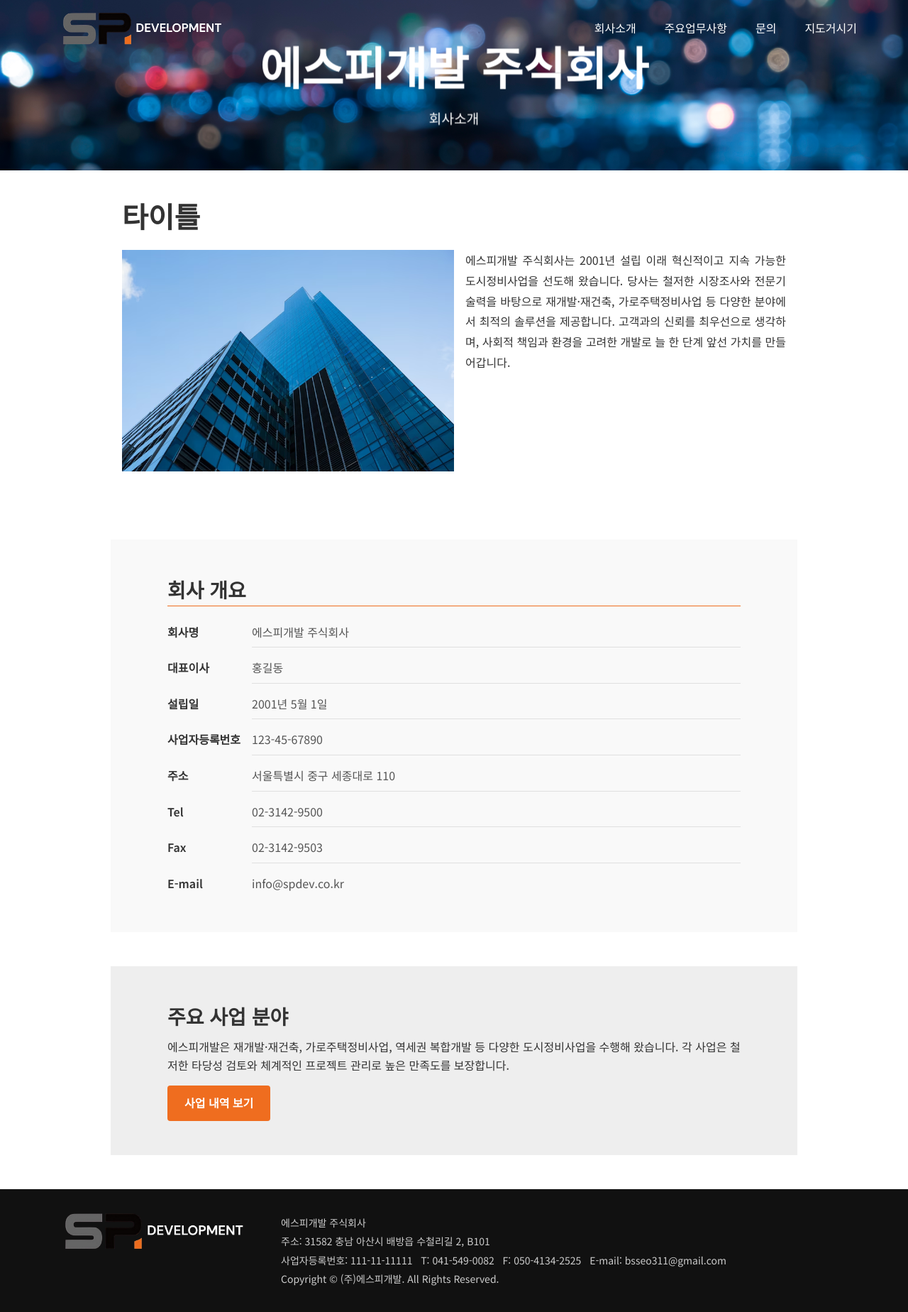
After one commit to jseo07/MapInfoProject, a Django app: page /about in a window 1280 px wide. The commit adds this page. Shown: the whole page at 71% size. Run offline with Django 5.2, Linux system fonts and the light colour scheme.

Commit message:
added about and business page

```diff
--- a/mapinfoproject/templates/partials/navbar.html
+++ b/mapinfoproject/templates/partials/navbar.html
@@ -16,8 +16,8 @@
 
     <nav id="navbar-menu" class="navbar-menu">
       <ul>
-        <li><a href="/">회사소개</a></li>
-        <li><a href="/what-we-do/">주요업무사항</a></li>
+        <li><a href="{% url 'webapp_about' %}">회사소개</a></li>
+        <li><a href="{% url 'webapp_business' %}">주요업무사항</a></li>
         <li><a href="{% url 'webapp_contact' %}">문의</a></li>
         <li><a href="{% url 'mapapp:map_index' %}">지도거시기</a></li>
       </ul>
--- /dev/null
+++ b/mapinfoproject/webapp/static/webapp/css/about.css
@@ -0,0 +1,156 @@
+
+.about-container{
+    max-width: 1000px;
+    margin: 0 auto;        /* centers it horizontally */
+  padding: 0 1rem;       /* optional small side padding */
+  box-sizing: border-box;
+
+}
+.about-container section {
+  width: 100%;
+}
+
+/* (Optional) Add vertical spacing between sections */
+.about-container section + section {
+  margin-top: 3rem;
+}
+
+.hero {
+  background: url('../images/background.jpg') no-repeat center center;
+  background-size: cover;
+  height: 40vh;
+  position: relative;
+scroll-snap-align: start;            /* snap its top to the viewport top */
+
+  /* Pull up under the navbar */
+  margin-top: calc(-1 * var(--navbar-height));
+  /* Compensate so the section still fills screen */
+  padding-top: var(--navbar-height);
+
+}
+
+.hero-content {
+  position: absolute;
+  top: 60%;
+  left: 50%;
+  transform: translate(-50%, -50%);
+  text-align: center;
+  color: white;
+}
+.hero-content h1{
+  font-size: 4rem;
+  white-space: nowrap;
+}
+.subtitle {
+  margin-top: 0.5rem;
+  font-size: 1.2rem;
+}
+
+/* === Company Intro === */
+.company-intro {
+  padding: 2rem 1rem;
+}
+.company-intro h1 {
+  font-size: 2.5rem;
+  margin-bottom: 1rem;
+  font-weight: 700;
+}
+.intro-wrapper {
+  overflow: hidden; /* contain floated image */
+}
+.intro-image {
+  float: left;
+  width: 50%;
+  margin: 0 1rem 1rem 0;
+  object-fit: cover;
+}
+.company-intro p {
+  line-height: 1.8;
+  text-align: justify;
+}
+
+/* === Company Overview === */
+.company-overview {
+  padding: 3rem 5rem;
+  background: #f9f9f9;
+}
+.company-overview h2 {
+  font-size: 1.75rem;
+  margin-bottom: 1rem;
+  font-weight: 600;
+  border-bottom: 1px solid var(--primary-color);
+}
+.overview-list {
+  display: grid;
+  grid-template-columns: max-content 1fr;
+  row-gap: 0.5rem;
+  column-gap: 1rem;
+}
+.overview-list dt {
+  font-weight: 600;
+  color: #333;
+  padding: 0.5rem 0;
+}
+.overview-list dd {
+  margin: 0;
+  color: #555;
+  border-bottom: 1px solid #e0e0e0;
+  padding: 0.5rem 0;   /* vertical breathing room */
+}
+
+/* === Business Overview === */
+.business-overview {
+  padding: 3rem 5rem;
+  margin-bottom: 3rem;
+  background-color: #eeeeee;
+}
+.business-overview h2 {
+  font-size: 1.75rem;
+  margin-bottom: 0.5rem;
+  font-weight: 600;
+}
+.business-overview p {
+  margin-bottom: 1rem;
+  line-height: 1.6;
+}
+.overview-list dd:last-of-type {
+  border-bottom: none;
+}
+/* Button */
+.btn-primary {
+  display: inline-block;
+  background: var(--primary-color);
+  color: var(--secondary-color);
+  padding: 0.75rem 1.5rem;
+  border-radius: 4px;
+  text-decoration: none;
+  font-weight: 600;
+  transition: background 0.2s ease;
+}
+.btn-primary:hover {
+  background: var(--accent-color);
+}
+
+
+/* Responsive: stack image above text on small */
+@media (max-width: 768px) {
+  .intro-image {
+    float: none;
+    width: 100%;
+    margin: 0 0 1rem 0;
+  }
+
+  .company-overview {
+    padding: 2rem 1.5rem;
+    background: #f9f9f9;
+}
+
+    .hero-content h1{
+    font-size: 2.5rem;
+    white-space: nowrap;
+    }
+
+    .business-overview {
+  padding: 2rem 1.5rem;
+}
+}
--- /dev/null
+++ b/mapinfoproject/webapp/static/webapp/css/about_cascade.css
@@ -0,0 +1,48 @@
+@keyframes fadeIn {
+  from { opacity: 0; }
+  to   { opacity: 1; }
+}
+@keyframes fadeInUp {
+  from {
+    opacity: 0;
+    transform: translateY(20px);
+  }
+  to {
+    opacity: 1;
+    transform: translateY(0);
+  }
+}
+
+/* === 2) Initial hidden state === */
+.section.hero .hero-content,
+.section.hero .subtitle {
+  opacity: 0;
+  /* don’t touch “transform” here – we need the translate(-50%, -50%) centering */
+}
+
+/* Everything else still slides up */
+.company-intro,
+.company-overview,
+.business-overview {
+  opacity: 0;
+  transform: translateY(20px);
+}
+
+/* Hero fade only */
+.section.hero .hero-content {
+  animation: fadeIn 0.6s ease-out forwards 0.2s;
+}
+.section.hero .subtitle {
+  animation: fadeIn 0.6s ease-out forwards 0.4s;
+}
+
+/* Slide-up for the other sections */
+.company-intro {
+  animation: fadeInUp 0.6s ease-out forwards 0.6s;
+}
+.company-overview {
+  animation: fadeInUp 0.6s ease-out forwards 0.8s;
+}
+.business-overview {
+  animation: fadeInUp 0.6s ease-out forwards 1s;
+}
--- a/mapinfoproject/webapp/static/webapp/css/index.css
+++ b/mapinfoproject/webapp/static/webapp/css/index.css
@@ -68,6 +68,7 @@ scroll-snap-align: start;            /* snap its top to the viewport top */
 }
 .hero-content h1{
   font-size: 4rem;
+  white-space: nowrap;
 }
 .subtitle {
   margin-top: 0.5rem;
@@ -112,4 +113,9 @@ scroll-snap-align: start;            /* snap its top to the viewport top */
     padding: 1rem 2rem;
     white-space: nowrap;
   }
+
+  .hero-content h1{
+    font-size: 2.5rem;
+    white-space: nowrap;
+    }
 }
--- /dev/null
+++ b/mapinfoproject/webapp/templates/webapp/about.html
@@ -0,0 +1,71 @@
+{% extends "base.html" %}
+{% load static %}
+
+{% block title %}SP-에스피개발: 회사정보{% endblock %}
+
+{% block extra_css %}
+<link rel="stylesheet" href="{% static 'webapp/css/about.css' %}">
+<link rel="stylesheet" href="{% static 'webapp/css/about_cascade.css' %}">
+{% endblock %}
+
+{% block content %}
+
+<section class="section hero">
+    <div class="hero-content">
+      <h1>에스피개발 주식회사</h1>
+      <p class="subtitle">회사소개</p>
+    </div>
+  </section>
+<div class="about-container">
+
+<section class="company-intro">
+  <h1>타이틀</h1>
+  <div class="intro-wrapper">
+    <img
+      src="{% static 'webapp/images/company.avif' %}"
+      alt="회사 전경"
+      class="intro-image"
+    >
+    <p>
+      에스피개발 주식회사는 2001년 설립 이래 혁신적이고 지속 가능한 도시정비사업을
+      선도해 왔습니다. 당사는 철저한 시장조사와 전문기술력을 바탕으로 재개발·재건축,
+      가로주택정비사업 등 다양한 분야에서 최적의 솔루션을 제공합니다.
+      고객과의 신뢰를 최우선으로 생각하며, 사회적 책임과 환경을 고려한 개발로
+      늘 한 단계 앞선 가치를 만들어갑니다.
+    </p>
+  </div>
+</section>
+
+<!-- ▶ 회사 개요 -->
+<section class="company-overview">
+  <h2>회사 개요</h2>
+  <dl class="overview-list">
+    <dt>회사명</dt>            <dd>에스피개발 주식회사</dd>
+    <dt>대표이사</dt>          <dd>홍길동</dd>
+    <dt>설립일</dt>            <dd>2001년 5월 1일</dd>
+    <dt>사업자등록번호</dt>    <dd>123-45-67890</dd>
+    <dt>주소</dt>              <dd>서울특별시 중구 세종대로 110</dd>
+    <dt>Tel</dt>               <dd>02-3142-9500</dd>
+    <dt>Fax</dt>               <dd>02-3142-9503</dd>
+    <dt>E-mail</dt>            <dd>info@spdev.co.kr</dd>
+  </dl>
+</section>
+
+<!-- ▶ 주요 사업 안내 -->
+<section class="business-overview">
+  <h2>주요 사업 분야</h2>
+  <p>
+    에스피개발은 재개발·재건축, 가로주택정비사업, 역세권 복합개발 등
+    다양한 도시정비사업을 수행해 왔습니다. 각 사업은 철저한 타당성 검토와
+    체계적인 프로젝트 관리로 높은 만족도를 보장합니다.
+  </p>
+  <a href="{% url 'webapp_business' %}" class="btn btn-primary">
+    사업 내역 보기
+  </a>
+</section>
+</div>
+
+{% endblock %}
+
+{% block extra_js %}
+{% endblock %}
--- a/mapinfoproject/webapp/urls.py
+++ b/mapinfoproject/webapp/urls.py
@@ -5,5 +5,7 @@ urlpatterns = [
     path('', views.index, name='webapp_index'),
     path('under_construction', views.under_construction, name='webapp_under_construction'),
     path('contact', views.contact, name='webapp_contact'),
+    path('about', views.about, name='webapp_about'),
+    path('business', views.business, name='webapp_business'),
     # add more patterns here…
 ]
--- a/mapinfoproject/webapp/views.py
+++ b/mapinfoproject/webapp/views.py
@@ -9,3 +9,10 @@ def under_construction(request):
 
 def contact(request):
     return render(request, 'webapp/contact.html')
+
+
+def about(request):
+    return render(request, 'webapp/about.html')
+
+def business(request):
+    return render(request, 'webapp/business.html')
```
Also changed, not shown: mapinfoproject/webapp/static/webapp/css/business.css (added, +29 -0 lines), mapinfoproject/webapp/static/webapp/css/business_cascade.css (added, +76 -0 lines), mapinfoproject/webapp/templates/webapp/business.html (added, +50 -0 lines), mapinfoproject/webapp/templates/webapp/index.html (+7 -0 lines), mapinfoproject/webapp/templates/webapp/partials/about_partial.html (+2 -6 lines), mapinfoproject/webapp/static/webapp/images/company.avif (added).
